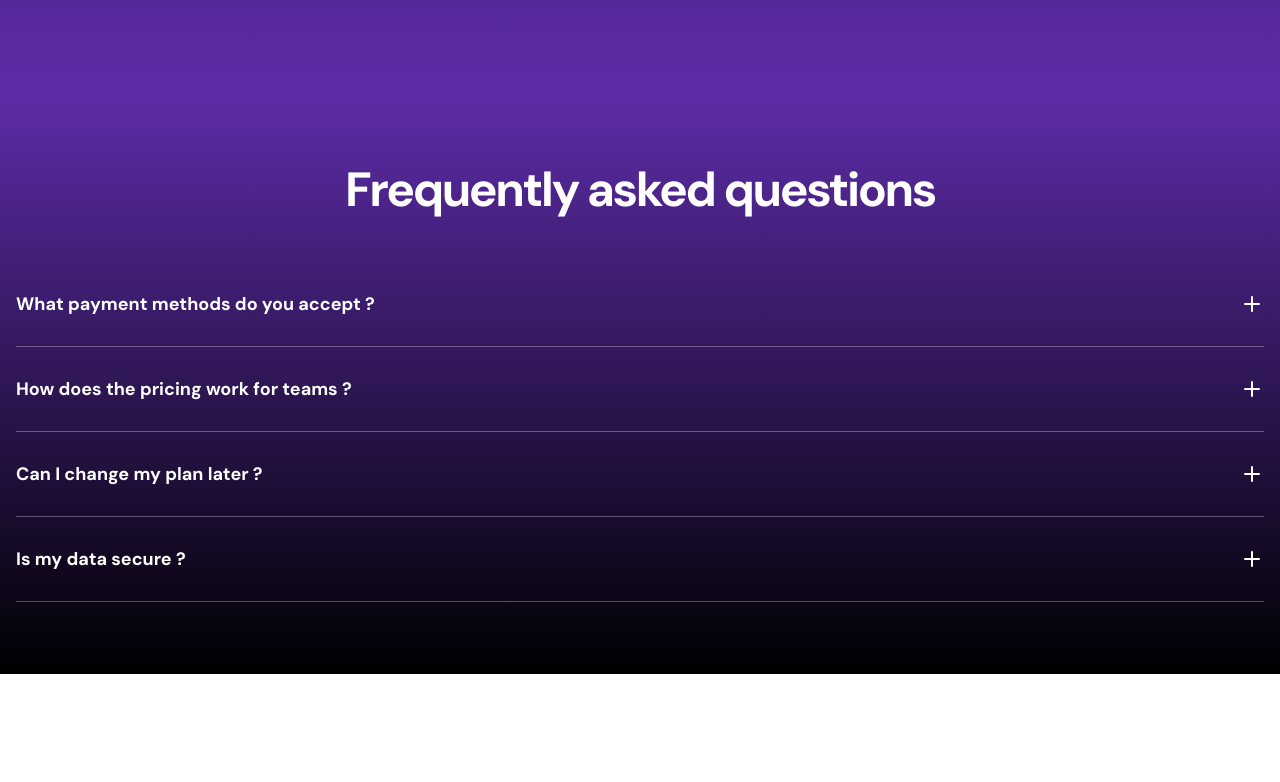
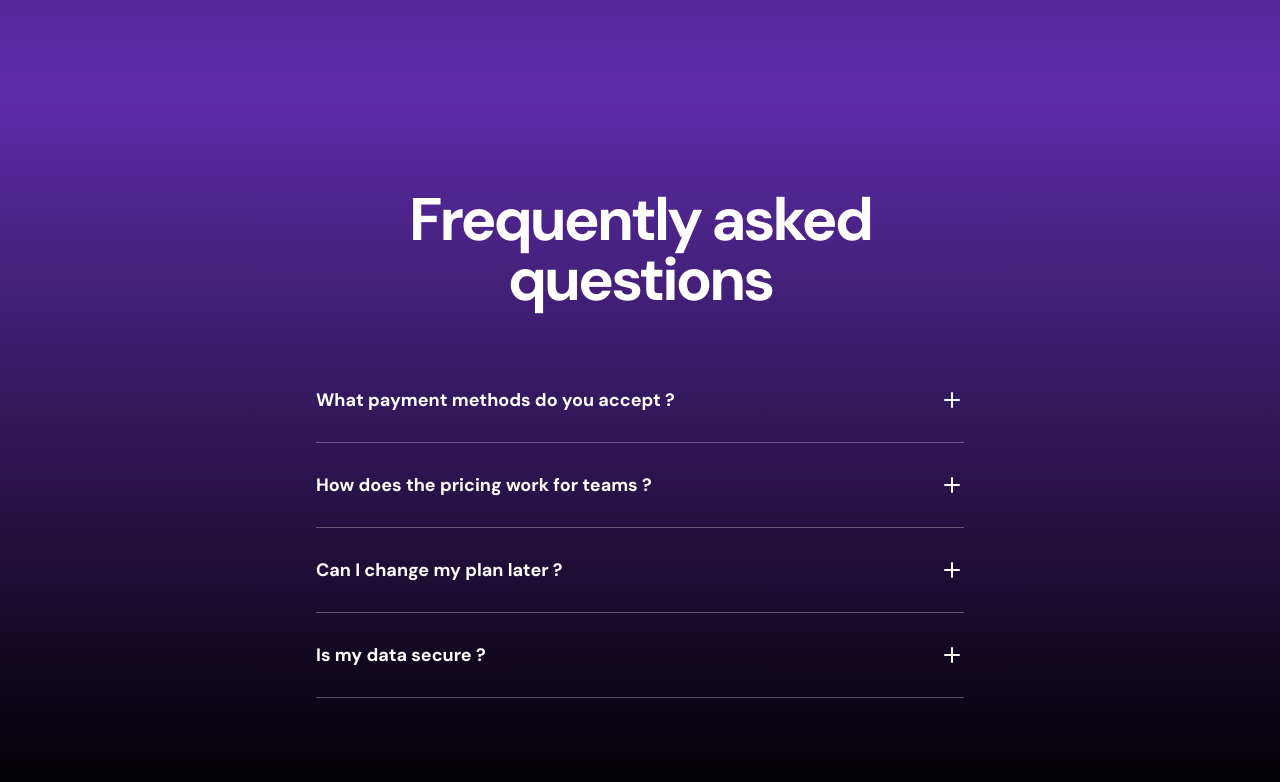
Before and after one commit to tushar-2811/Saas-Landing-Page, a Next.js app: page / in a window 1280 px wide. Shown: the part 2760-3542 px from the top of the page. Before the commit the page ends 3434 px from the top, so only its background shows below. Built offline with nearby package versions, Linux system fonts and the light colour scheme.

Commit message:
add FAQs section

```diff
--- a/src/components/AccordianItem.tsx
+++ b/src/components/AccordianItem.tsx
@@ -1,11 +1,33 @@
-import React from 'react'
+"use client"
+import React, { useState } from 'react'
+import PlusIcon from '../assets/icons/plus.svg'
+import MinusIcon from '../assets/icons/minus.svg'
+import clsx from 'clsx'
 
-const AccordianItem = () => {
-  return (
-    <div>
+const AccordianItem = ({question , answer} : {
+    question : string,
+    answer : string
+}) => {
+    const [isAnswerVisible , setIsAnswerVisible] = useState(false);
 
-    </div>
-  )
+
+    return (
+        <>
+            <div className='flex w-full items-center hover:cursor-pointer' onClick={() => setIsAnswerVisible(!isAnswerVisible)}>
+                <span className='flex-1 text-lg font-bold'>{question} </span>
+                {
+                    isAnswerVisible ? <MinusIcon/> : <PlusIcon/>
+                }
+            </div>
+            <div className={clsx("mt-4" ,{
+                hidden : !isAnswerVisible,
+                "font-semibold text-white/70 " : isAnswerVisible === true
+            })} >
+                {answer}
+            </div>
+
+        </>
+    )
 }
 
 export default AccordianItem
--- a/src/components/FAQs.tsx
+++ b/src/components/FAQs.tsx
@@ -1,5 +1,5 @@
 import React from 'react'
-import PlusIcon from '../assets/icons/plus.svg'
+import AccordianItem from './AccordianItem'
 
 const Items = [
   {
@@ -26,20 +26,14 @@
 
 const FAQs = () => {
   return (
-    <div className='bg-black text-white bg-gradient-to-b from-[#5D2CA8] to-black py-[72px] '>
+    <div className='bg-black text-white bg-gradient-to-b from-[#5D2CA8] to-black py-[72px] sm:py-24 '>
        <div className="container">
-          <h2 className='text-center font-bold text-5xl tracking-tighter'>Frequently asked questions</h2>
-          <div className='mt-12'>
+          <h2 className='text-center font-bold text-5xl sm:text-6xl sm:max-w-[648px] mx-auto tracking-tighter'>Frequently asked questions</h2>
+          <div className='mt-12 max-w-[648px] mx-auto'>
             {
               Items.map((item) => (
                 <div key={item.id} className='py-7 border-b border-white/30'>
-                  <div className='flex w-full items-center '>
-                    <span className='flex-1 text-lg font-bold'>{item.question} </span>
-                    <PlusIcon/>
-                  </div>
-                  <div className='hidden'>
-                    {item.answer}
-                  </div>
+                  <AccordianItem question={item.question} answer={item.answer} />
                 </div>
               ))
             }
```
